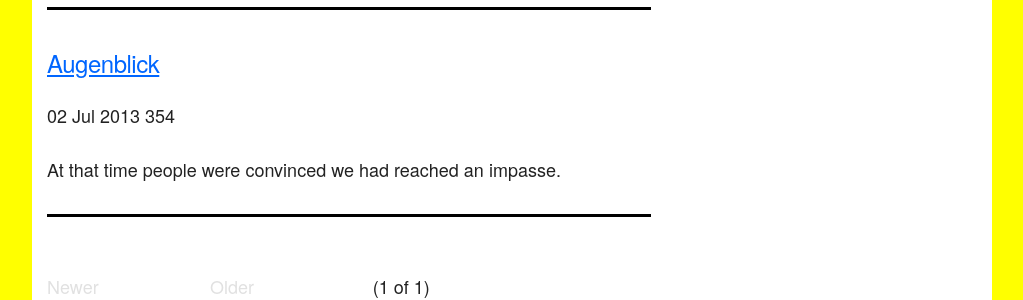
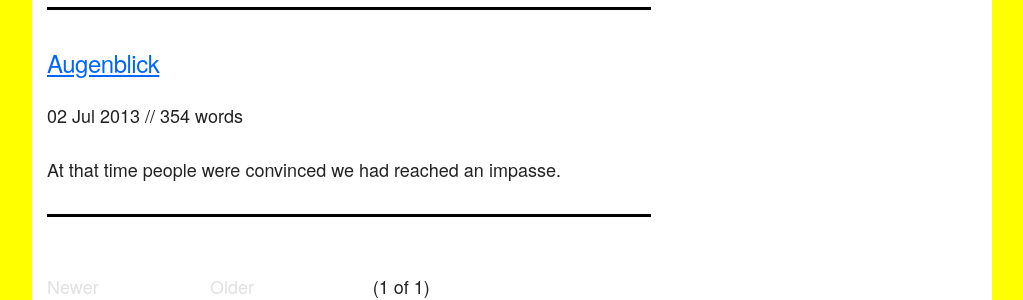
Before and after one commit to mt-trash/mt-trash.github.io, a Jekyll site: the page built from index.html, in a window 1280 px wide. Shown: the part 219-519 px from the top of the page, without its empty margins (128-1151 px from the left). Built offline with Jekyll 4.4.1, drawn with Linux system fonts in a browser that asks for light colours; the list of posts is cut into pages by our own code.

Commit message:
word count update

```diff
--- a/index.html
+++ b/index.html
@@ -7,7 +7,7 @@ title: Empty Trash
   	<hr>
     {% for post in paginator.posts %}
       <h5><a href="{{ post.url }}" title="{{ post.title }}">{{ post.title }}</a></h5>
-      <p>{{ post.date | date_to_string }} {{ post.content | number_of_words }}</p>{{ post.content | split: '<!-- more -->' | first }}<hr>
+      <p>{{ post.date | date_to_string }} // {{ post.content | number_of_words }} words</p>{{ post.content | split: '<!-- more -->' | first }}<hr>
     {% endfor %}
   </div>
 </div>
```
